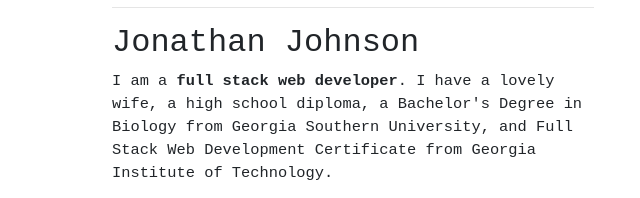
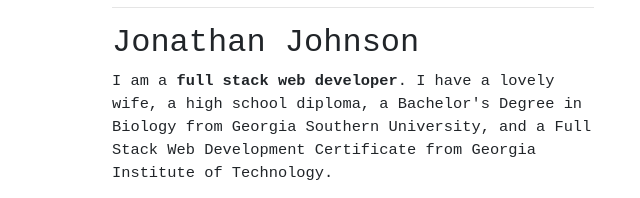
Before and after one commit to jraf7/about.me, a plain HTML site: page index.html in a window 1280 px wide. Shown: the part 183-381 px from the top of the page, 543-1183 px from the left. Drawn offline with nearby package versions, Linux system fonts and the light colour scheme.

Commit message:
grammer fixes

```diff
--- a/index.html
+++ b/index.html
@@ -55,7 +55,7 @@
                 <h2>Jonathan Johnson</h2>
                 <p class="bio">
                     I am a <b>full stack web developer</b>. I have a lovely wife, a high school
-                    diploma, a Bachelor's Degree in Biology from Georgia Southern University, and Full Stack Web
+                    diploma, a Bachelor's Degree in Biology from Georgia Southern University, and a Full Stack Web
                     Development Certificate from Georgia Institute of Technology.
                 </p>
                 <p class="bio">
```
